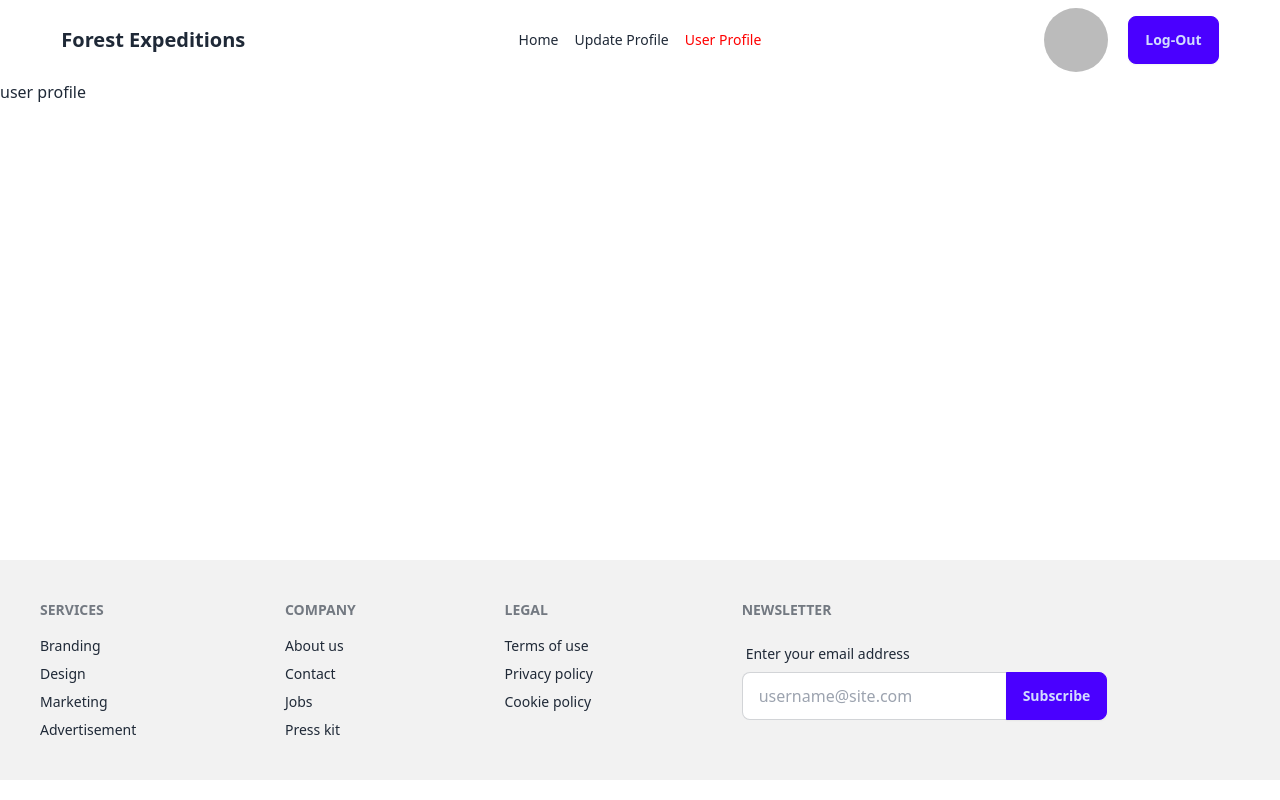
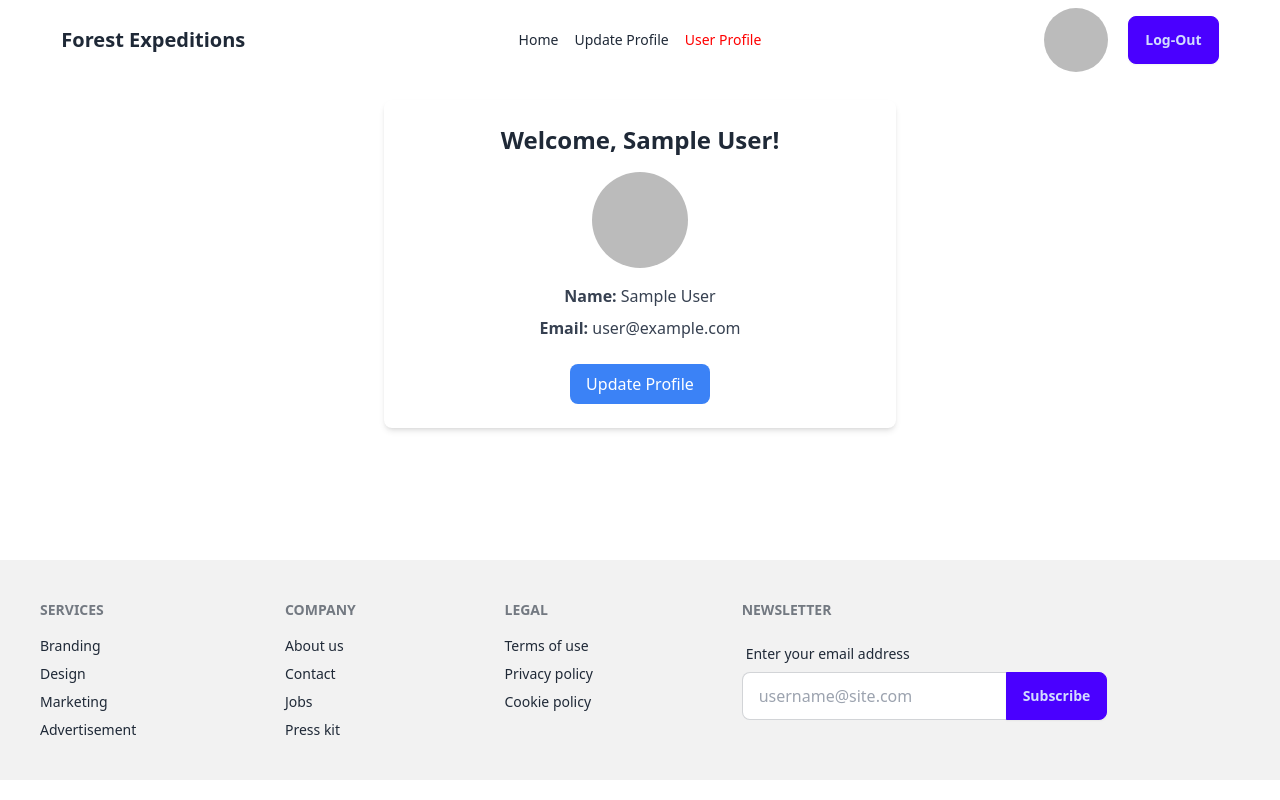
Before and after one commit to 09mehed/forest-expeditions, a React (Vite) app: page /userProfile in a window 1280 px wide. Built offline with nearby package versions, Linux system fonts and the light colour scheme; no server answers; sample sign-in values are in the browser's storage.

Commit message:
profile section complete

```diff
--- a/src/components/AuthProvider/AuthProvider.jsx
+++ b/src/components/AuthProvider/AuthProvider.jsx
@@ -1,4 +1,4 @@
-import { createUserWithEmailAndPassword, GoogleAuthProvider,onAuthStateChanged,signInWithEmailAndPassword, signInWithPopup, signOut, updateProfile } from "firebase/auth";
+import { createUserWithEmailAndPassword, GoogleAuthProvider,onAuthStateChanged,sendPasswordResetEmail,signInWithEmailAndPassword, signInWithPopup, signOut, updateProfile } from "firebase/auth";
 import { createContext, useEffect, useState } from "react";
 import auth from '../../Firebase/firebase.config'
 
@@ -26,6 +26,15 @@ const AuthProvider = ({children}) => {
     const manageProfile = (manageData) => {
         return updateProfile(auth.currentUser, manageData)
     }
+    const resetPassword = (email) => {
+        sendPasswordResetEmail(auth, email.value)
+        .then(() => {
+            alert("A password link has been sent to your email")
+        })
+        .catch(error => {
+            console.log(error.message);
+        })
+    }
     const authInfo = {
         handleGoogleLogin,
         handleLogin,
@@ -34,7 +43,8 @@ const AuthProvider = ({children}) => {
         user,
         setUser,
         manageProfile,
-        loading
+        loading,
+        resetPassword
     }
 
     useEffect(() => {
--- a/src/components/Login/Login.jsx
+++ b/src/components/Login/Login.jsx
@@ -4,7 +4,7 @@ import { Link, useLocation, useNavigate } from "react-router-dom";
 import { Helmet } from "react-helmet";
 
 const Login = () => {
-    const { handleLogin, handleGoogleLogin, setUser } = useContext(authContext)
+    const { handleLogin, handleGoogleLogin, setUser, resetPassword } = useContext(authContext)
     const [error, setError] = useState('')
     const location = useLocation()
     const navigate = useNavigate()
@@ -76,12 +76,12 @@ const Login = () => {
                             error.login && <label className="label">{error.login}</label>
                         }
                         <div className="mb-4">
-                            <a
-                                href="#"
+                            <button
+                                onClick={resetPassword}
                                 className="text-sm text-blue-500 hover:underline"
                             >
                                 Forget Password?
-                            </a>
+                            </button>
                         </div>
                         <button
                             type="submit"
--- a/src/components/UpdateProfile/UpdateProfile.jsx
+++ b/src/components/UpdateProfile/UpdateProfile.jsx
@@ -1,71 +1,68 @@
+import { useContext, useState } from "react";
+import { useNavigate } from "react-router-dom";
+import { authContext } from "../AuthProvider/AuthProvider";
+import { updateProfile } from "firebase/auth";
 import { Helmet } from "react-helmet";
 
 const UpdateProfile = () => {
+  const { user } = useContext(authContext);
+  const [name, setName] = useState(user?.displayName || "");
+  const [photoURL, setPhotoURL] = useState(user?.photoURL || "");
+  const navigate = useNavigate();
+
+  const handleUpdate = async (e) => {
+    e.preventDefault();
+    try {
+      await updateProfile(user, {
+        displayName: name,
+        photoURL: photoURL,
+      });
+
+      alert("Profile updated successfully!");
+      navigate("/userProfile");
+    } catch (error) {
+      console.error("Error updating profile:", error);
+      alert("Failed to update profile.");
+    }
+  };
+
   return (
-        <div>
+    <div className="w-11/12 mx-auto pt-5">
       <Helmet>
         <title>Forest Expeditions | Update Profile</title>
       </Helmet>
-            <div className="w-11/12 mx-auto py-10 space-y-16">
-                {/* User Profile Section */}
-                <section className="text-center">
-                    <h1 className="text-4xl font-bold mb-4">User Profile</h1>
-                    <p className="text-gray-600 text-lg">Welcome to your profile page! Manage your personal details, preferences, and adventure history.</p>
-                </section>
-
-                {/* Section 1: Testimonials */}
-                <section className="bg-gray-100 p-8 rounded-lg shadow-lg">
-                    <h2 className="text-3xl font-bold text-center mb-6">What Our Adventurers Say</h2>
-                    <div className="grid grid-cols-1 md:grid-cols-3 gap-6">
-                        {/* Testimonial 1 */}
-                        <div className="p-4 bg-white shadow-md rounded-lg">
-                            <p className="text-gray-700 italic">
-                                The Amazon Jungle Expedition was a once-in-a-lifetime experience! Everything was perfectly organized, and the eco-friendly approach was inspiring.
-                            </p>
-                            <h3 className="text-right mt-4 font-semibold">— John Doe</h3>
+      <div className="max-w-lg mx-auto bg-white p-6 shadow-md rounded-lg">
+        <h1 className="text-2xl font-bold text-center mb-4">Update Profile</h1>
+        <form onSubmit={handleUpdate}>
+          <div className="mb-4">
+            <label className="block text-gray-700 mb-2">Name</label>
+            <input
+              type="text"
+              className="w-full p-2 border rounded-lg"
+              placeholder="Update your name"
+              value={name}
+              onChange={(e) => setName(e.target.value)}
+              required
+            />
           </div>
-
-                        {/* Testimonial 2 */}
-                        <div className="p-4 bg-white shadow-md rounded-lg">
-                            <p className="text-gray-700 italic">
-                                I loved the guided forest trek. It was thrilling, challenging, and totally worth it. Highly recommended for adventure seekers!
-                            </p>
-                            <h3 className="text-right mt-4 font-semibold">— Sarah Lee</h3>
+          <div className="mb-4">
+            <label className="block text-gray-700 mb-2">Photo URL</label>
+            <input
+              type="text"
+              className="w-full p-2 border rounded-lg"
+              placeholder="Update your photo URL"
+              value={photoURL}
+              onChange={(e) => setPhotoURL(e.target.value)}
+              required
+            />
           </div>
-
-                        {/* Testimonial 3 */}
-                        <div className="p-4 bg-white shadow-md rounded-lg">
-                            <p className="text-gray-700 italic">
-                                Amazing experience! The team was professional, and I felt safe throughout the trip. Can not wait for my next adventure.
-                            </p>
-                            <h3 className="text-right mt-4 font-semibold">— Alex Johnson</h3>
-                        </div>
-                    </div>
-                </section>
-
-                {/* Section 2: FAQ */}
-                <section>
-                    <h2 className="text-3xl font-bold text-center mb-6">Frequently Asked Questions</h2>
-                    <div className="space-y-4">
-                        {/* Question 1 */}
-                        <div>
-                            <h3 className="text-xl font-semibold">What should I pack for my adventure?</h3>
-                            <p className="text-gray-600">We recommend packing lightweight, long-sleeved clothing, insect repellent, and any personal items you may need. All essential gear will be provided.</p>
-                        </div>
-
-                        {/* Question 2 */}
-                        <div>
-                            <h3 className="text-xl font-semibold">Are adventures suitable for beginners?</h3>
-                            <p className="text-gray-600">Yes, we offer adventures for all skill levels. Check the adventure level in the details section to find the best fit for you.</p>
-                        </div>
-
-                        {/* Question 3 */}
-                        <div>
-                            <h3 className="text-xl font-semibold">How do I book an adventure?</h3>
-                            <p className="text-gray-600">You can book an adventure directly from our website. Simply select the adventure and follow the steps to confirm your booking.</p>
-                        </div>
-                    </div>
-                </section>
+          <button
+            type="submit"
+            className="w-full py-2 bg-blue-500 text-white rounded-lg hover:bg-blue-600"
+          >
+            Update Information
+          </button>
+        </form>
       </div>
     </div>
   );
--- a/src/components/UserProfile/UserProfile.jsx
+++ b/src/components/UserProfile/UserProfile.jsx
@@ -1,14 +1,52 @@
+import { useContext } from "react";
 import { Helmet } from "react-helmet";
+import { authContext } from "../AuthProvider/AuthProvider";
+import { useNavigate } from "react-router-dom";
 
 const UserProfile = () => {
+    const {user} = useContext(authContext)
+    const navigate = useNavigate()
+
+    const handleUpdateProfile = () => {
+        navigate('/updateProfile')
+    }
     return (
-        <div>
+        <div className="w-11/12 mx-auto pt-5">
             <Helmet>
                 <title>Forest Expeditions | User Profile</title>
             </Helmet>
-            <h1>user profile</h1>
+            {user ? (
+        <div className="max-w-lg mx-auto bg-white p-6 shadow-md rounded-lg">
+          <h1 className="text-2xl font-bold text-center mb-4">
+            Welcome, {user.name || user.displayName}!
+          </h1>
+          <div className="flex flex-col items-center">
+            <img
+              src={user.photoURL || "https://via.placeholder.com/150"}
+              alt="User Profile"
+              className="w-24 h-24 rounded-full mb-4"
+            />
+            <p className="text-gray-700 mb-2">
+              <strong>Name:</strong> {user.name || user.displayName}
+            </p>
+            <p className="text-gray-700 mb-2">
+              <strong>Email:</strong> {user.email || "Not Provided"}
+            </p>
+            <button
+              onClick={handleUpdateProfile}
+              className="mt-4 py-2 px-4 bg-blue-500 text-white rounded-lg hover:bg-blue-600"
+            >
+              Update Profile
+            </button>
+          </div>
         </div>
-    );
+      ) : (
+        <p className="text-center text-gray-700">
+          Please log in to view your profile.
+        </p>
+      )}
+    </div>
+  );
 };
 
 export default UserProfile;
--- a/src/routes/router.jsx
+++ b/src/routes/router.jsx
@@ -29,13 +29,13 @@ const router = createBrowserRouter([
                 }
             },
             {
-                path: 'updateProfile',
+                path: '/updateProfile',
                 element: <PrivateRoute>
                     <UpdateProfile></UpdateProfile>
                 </PrivateRoute>
             },
             {
-                path: 'userProfile',
+                path: '/userProfile',
                 element: <PrivateRoute>
                     <UserProfile></UserProfile>
                 </PrivateRoute>
```
Lines whose indentation alone changed are shown as unchanged.
